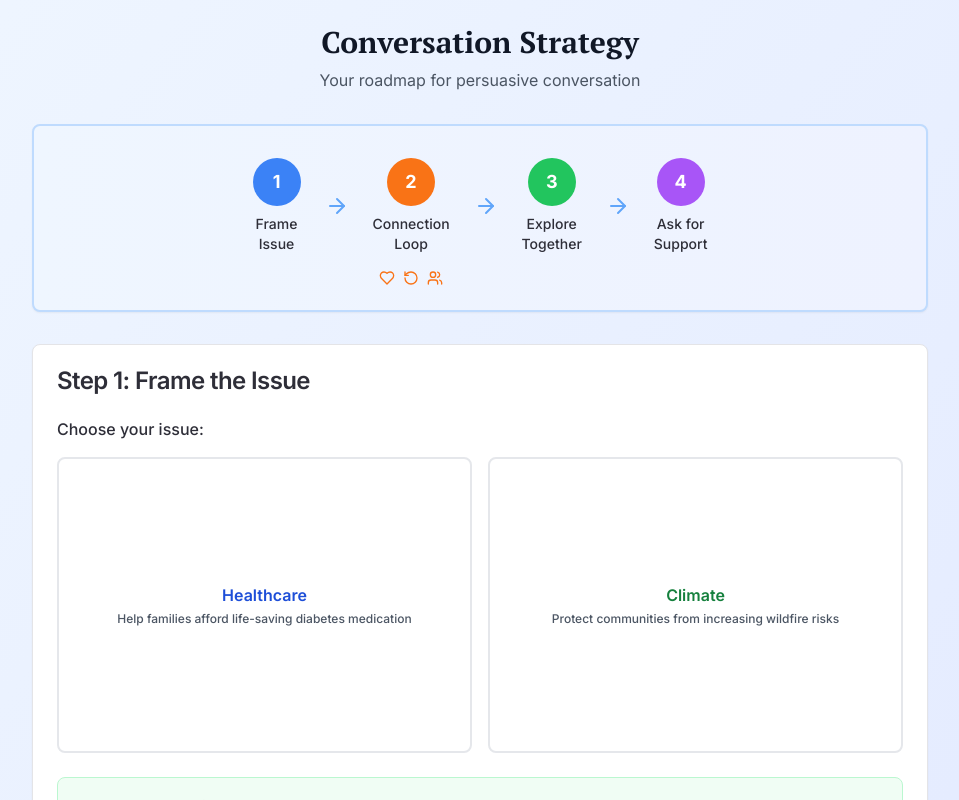
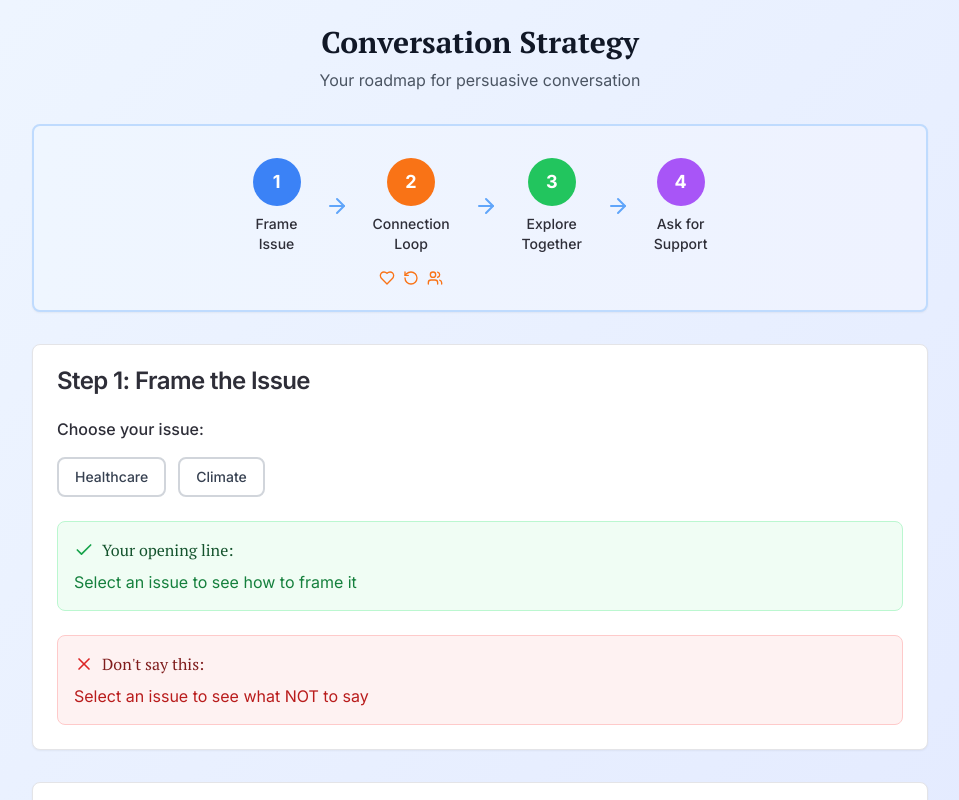
Before and after one commit to djechlin/empathy-wins-dialogue, a React (Vite) app: page /preparation in a window 1280 px wide. Shown: the top 800 px of the page, without its empty margins (160-1119 px from the left). Built offline with nearby package versions, Linux system fonts and the light colour scheme; a web font is replaced by a local one.

Commit message:
Refactor: Compact button styling
Adjusted button styling to be more compact.

```diff
--- a/src/pages/Preparation.tsx
+++ b/src/pages/Preparation.tsx
@@ -139,41 +139,36 @@ const Preparation = () => {
           <CardContent className="space-y-6">
             <div>
               <Label className="text-base font-medium mb-4 block">Choose your issue:</Label>
-              <RadioGroup value={selectedIssue} className="space-y-0">
-                <div className="grid grid-cols-2 gap-4">
-                  <div className="relative">
-                    <RadioGroupItem value="insulin" id="insulin" className="sr-only" />
-                    <Label
-                      htmlFor="insulin"
+              <div className="flex gap-3">
+                <button
                   onClick={() => handleIssueClick('insulin')}
-                      className={`block cursor-pointer p-3 rounded-lg border-2 transition-all duration-200 aspect-[1.4/1] flex flex-col justify-center text-center hover:shadow-lg ${
+                  className={`px-4 py-2 rounded-lg border-2 transition-all duration-200 text-sm font-medium ${
                     selectedIssue === 'insulin'
-                          ? 'border-blue-500 bg-blue-50 shadow-md'
-                          : 'border-gray-200 bg-white hover:border-blue-300'
+                      ? 'border-blue-500 bg-blue-500 text-white shadow-md'
+                      : 'border-gray-300 bg-white text-gray-700 hover:border-blue-300 hover:bg-blue-50'
                   }`}
                 >
-                      <div className="font-semibold text-base text-blue-700 mb-1">Healthcare</div>
-                      <div className="text-xs text-gray-600">Help families afford life-saving diabetes medication</div>
-                    </Label>
-                  </div>
-
-                  <div className="relative">
-                    <RadioGroupItem value="climate" id="climate" className="sr-only" />
-                    <Label
-                      htmlFor="climate"
+                  Healthcare
+                </button>
+                <button
                   onClick={() => handleIssueClick('climate')}
-                      className={`block cursor-pointer p-3 rounded-lg border-2 transition-all duration-200 aspect-[1.4/1] flex flex-col justify-center text-center hover:shadow-lg ${
+                  className={`px-4 py-2 rounded-lg border-2 transition-all duration-200 text-sm font-medium ${
                     selectedIssue === 'climate'
-                          ? 'border-green-500 bg-green-50 shadow-md'
-                          : 'border-gray-200 bg-white hover:border-green-300'
+                      ? 'border-green-500 bg-green-500 text-white shadow-md'
+                      : 'border-gray-300 bg-white text-gray-700 hover:border-green-300 hover:bg-green-50'
                   }`}
                 >
-                      <div className="font-semibold text-base text-green-700 mb-1">Climate</div>
-                      <div className="text-xs text-gray-600">Protect communities from increasing wildfire risks</div>
-                    </Label>
+                  Climate
+                </button>
               </div>
-                </div>
-              </RadioGroup>
+              {selectedIssue && (
+                <p className="text-xs text-gray-600 mt-2">
+                  {selectedIssue === 'insulin'
+                    ? 'Help families afford life-saving diabetes medication'
+                    : 'Protect communities from increasing wildfire risks'
+                  }
+                </p>
+              )}
             </div>
 
             {/* Script Preview */}
```
Lines whose indentation alone changed are shown as unchanged.
